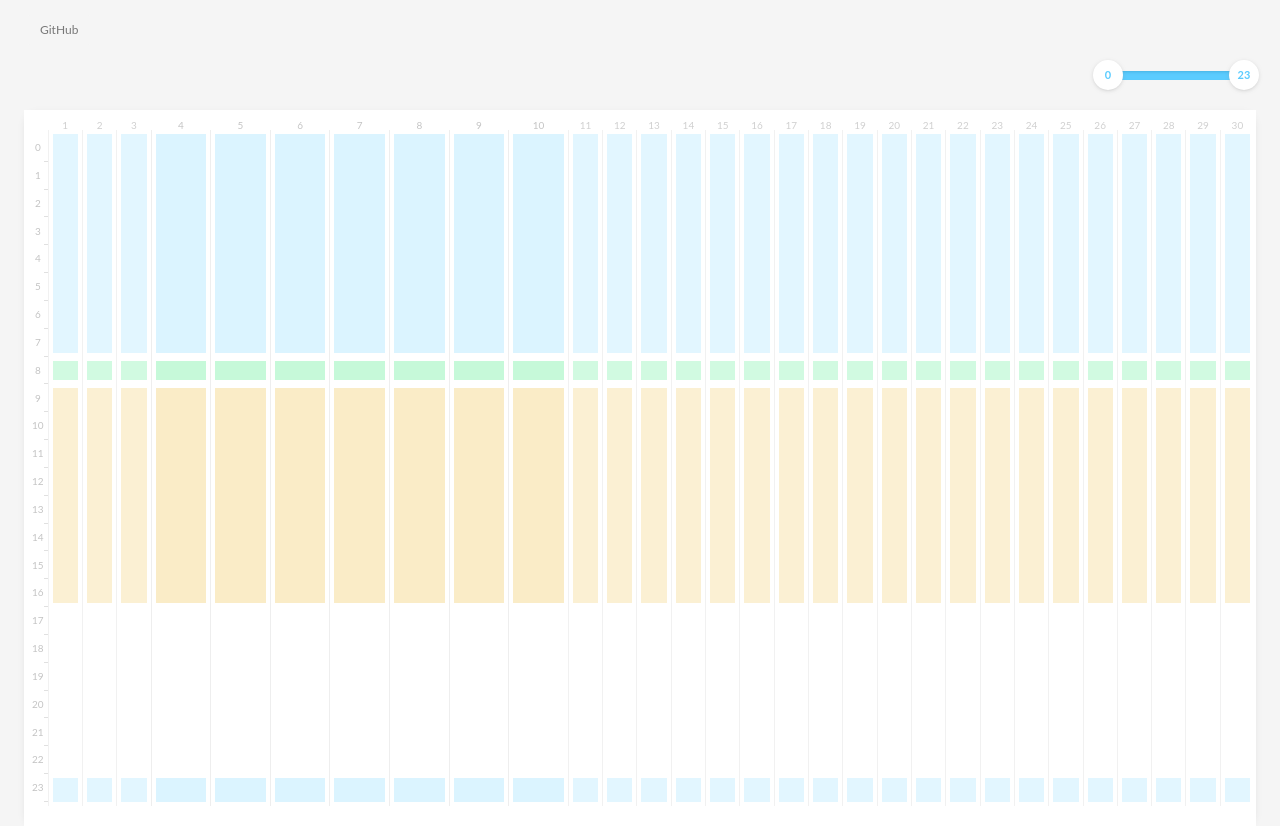
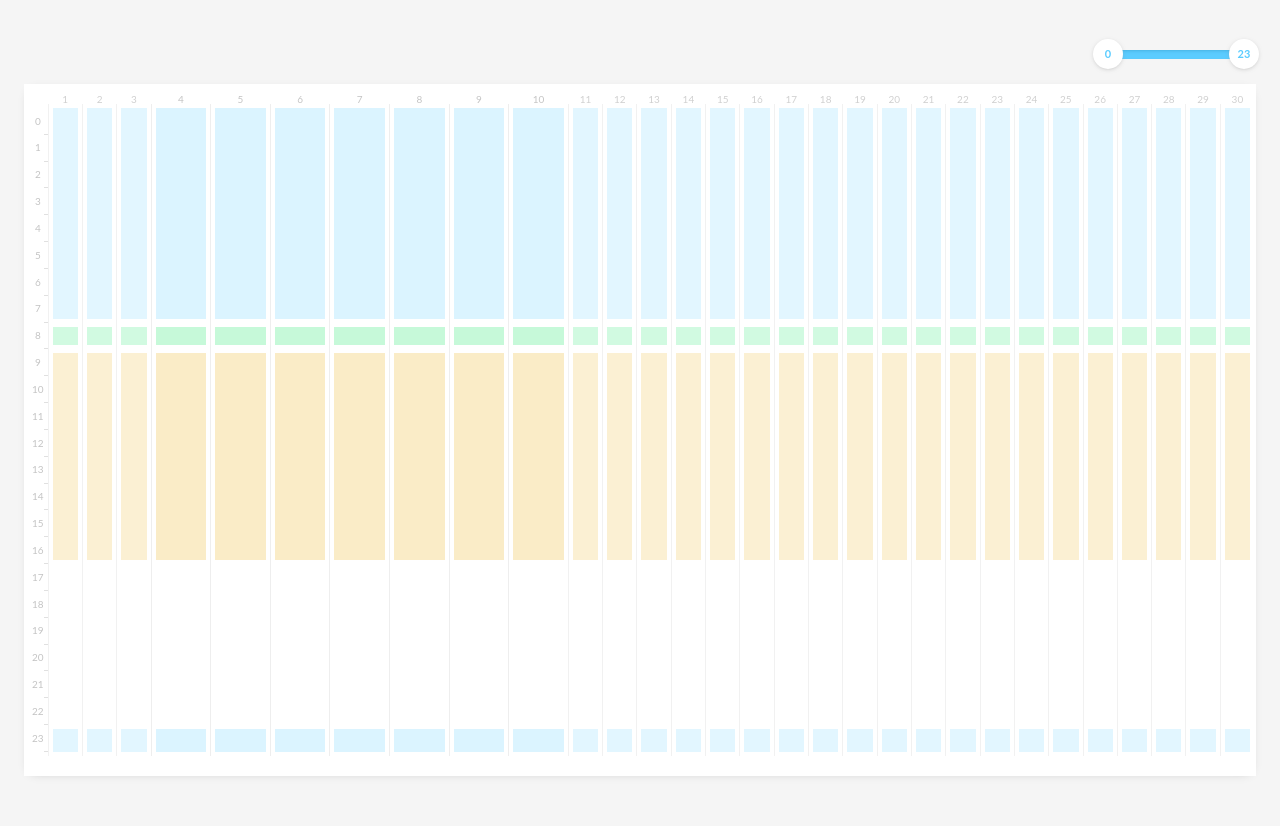
Before and after one commit to vincentbollaert/get-shit-done, a React app: page / in a window 1280 px wide. After the commit the page ends 800 px from the top, so only its background shows below. Built offline with nearby package versions, Linux system fonts and the light colour scheme.

Commit message:
spacing adjustments

```diff
--- a/src/Application/Header/component.jsx
+++ /dev/null
@@ -1,28 +0,0 @@
-import React from 'react'
-import styled from 'styled-components'
-import { WHITE, BOX_SHADOW_LIGHT, SIZE_LG, SIZE_MD, SIZE_SM, WHITE_SMOKE } from '../../styles'
-
-const Github = styled.a`
-  margin-left: ${SIZE_MD};
-  padding: ${SIZE_SM} ${SIZE_MD};
-  background-color: ${WHITE_SMOKE};
-  border-radius: 2px;
-`
-const Wrap = styled.div`
-  grid-area: header;
-  display: flex;
-  align-items: center;
-  padding: ${SIZE_LG};
-  /* background-color: ${WHITE}; */
-  /* box-shadow: ${BOX_SHADOW_LIGHT}; */
-`
-
-const Header = () => (
-  <Wrap>
-    <Github href="https://github.com/vincentbollaert/get-shit-done" target="_blank" rel="noopener noreferrer">
-      GitHub
-    </Github>
-  </Wrap>
-)
-
-export default Header
--- a/src/Application/component.jsx
+++ b/src/Application/component.jsx
@@ -5,7 +5,6 @@ import 'normalize.css'
 import { reset, media, SIZE_XLG } from '../styles'
 
 import { homePath } from './paths'
-import Header from './Header/component'
 import Home from '../pages/Home/component'
 
 const GlobalStyle = createGlobalStyle`
@@ -13,21 +12,12 @@ const GlobalStyle = createGlobalStyle`
 `
 const PageWrap = styled.div`
   display: grid;
-  grid-template:
-    "header" 6rem
-    "main" auto;
+  margin: 0 auto;
+  width: 100%;
   height: 100vh;
-`
-const PageSpacer = styled.div`
-  grid-area: main;
-  margin: 0 auto;
-  /* padding: ${SIZE_XLG} 4.2rem; */
-  width: 100%;
-  /* max-width: 92rem; */
 
   ${media.sm} {
-    padding: 0 2.4rem;
-    padding-bottom: 2.4rem;
+    padding: 2.4rem;
   };
 `
 
@@ -36,13 +26,10 @@ const Application = () => {
     <Router>
       <GlobalStyle />
       <PageWrap>
-        <Header />
-        <PageSpacer>
-          <Switch>
-            <Route exact path={homePath()} component={Home} />
-            <Redirect to={homePath()} />
-          </Switch>
-        </PageSpacer>
+        <Switch>
+          <Route exact path={homePath()} component={Home} />
+          <Redirect to={homePath()} />
+        </Switch>
       </PageWrap>
     </Router>
   )
--- a/src/pages/Home/component.jsx
+++ b/src/pages/Home/component.jsx
@@ -5,22 +5,22 @@ import { WHITE, BOX_SHADOW_LIGHT } from '../../styles'
 import { RangeField } from '../../components/form'
 import useFilterHours from '../../hooks/useFilterHours'
 
+const STYLE_HEADER_HEIGHT = '6rem'
 const STYLE_SLEEP = '#5bccff38'
 const STYLE_WORK = '#efc55352'
 const STYLE_MORNING_ROUTINE = '#3deb7c4a'
 
-const Wrap = styled.div`
-  height: 100%;
-`
+const Wrap = styled.div``
 const PageActions = styled.div`
   display: flex;
-  margin-bottom: 20px;
   justify-content: flex-end;
+  align-items: center;
+  height: ${STYLE_HEADER_HEIGHT};
 `
 const Paper = styled.div`
   position: relative;
   padding: 2rem 0;
-  height: 100%;
+  height: calc(100% - ${STYLE_HEADER_HEIGHT});
   background-color: ${WHITE};
   box-shadow: ${BOX_SHADOW_LIGHT};
 `
```
